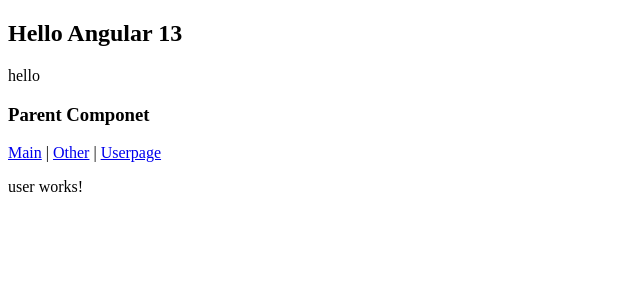
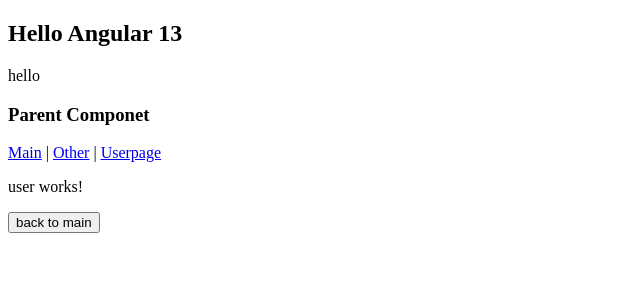
Before and after one commit to thitinun-r/angular-day2, an Angular app in the folder hello/: page /user in a window 1280 px wide. Shown: the top 300 px of the page, without its empty margins (0-640 px from the left). Built offline with nearby package versions, Linux system fonts and the light colour scheme.

Commit message:
injecttion router

```diff
--- a/hello/src/app/user/user.component.html
+++ b/hello/src/app/user/user.component.html
@@ -1 +1,3 @@
 <p>user works!</p>
+
+<button (click)="gotoMain()">back to main</button>
--- a/hello/src/app/user/user.component.ts
+++ b/hello/src/app/user/user.component.ts
@@ -1,4 +1,5 @@
 import { Component, OnInit } from '@angular/core';
+import { Router } from '@angular/router';
 
 @Component({
   selector: 'app-user',
@@ -7,7 +8,11 @@
 })
 export class UserComponent implements OnInit {
 
-  constructor() { }
+  constructor(private route:Router) { }
+
+  gotoMain() {
+    this.route.navigate(['/'])
+  }
 
   ngOnInit(): void {
   }
```
Also changed, not shown: 1 other file (tests, documents, lock files or other folders).
